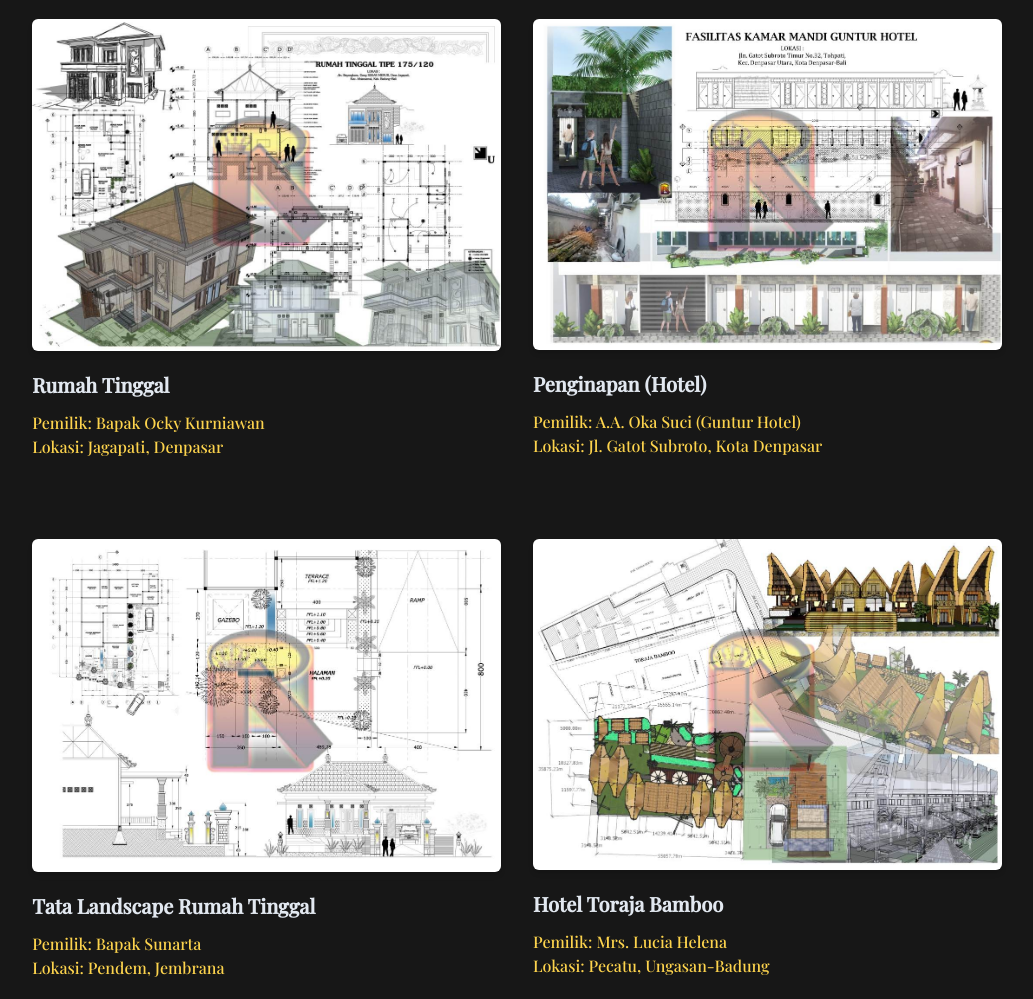
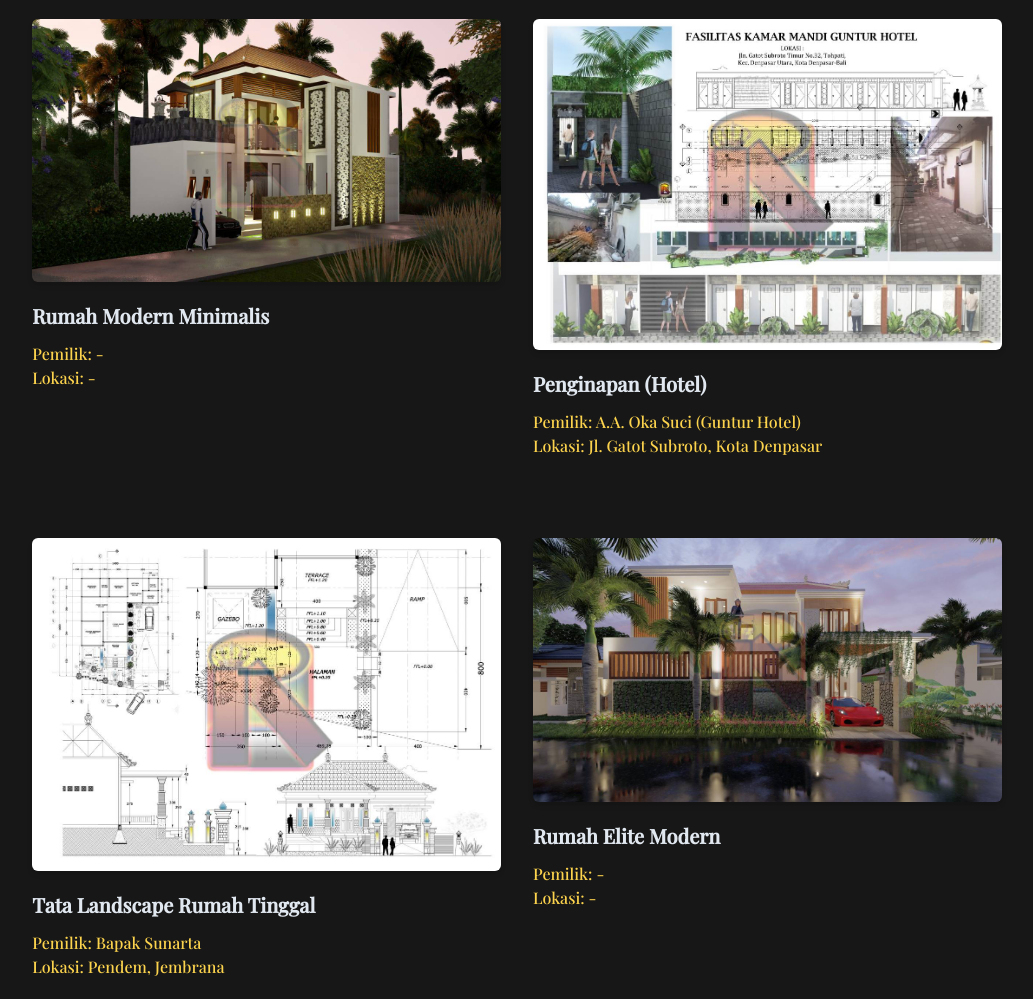
Before and after one commit to gre-w/apada_bali, a website: page index.html in a window 1280 px wide. Shown: the part 1312-2311 px from the top of the page, without its empty margins (123-1156 px from the left). Drawn offline with nearby package versions, Linux system fonts and the light colour scheme.

Commit message:
update foto portofolio

```diff
--- a/index.html
+++ b/index.html
@@ -89,11 +89,11 @@
 
         <div class="mb-12 p-4 md:w-1/2">
             <div class="rounded-md shadow-md overflow-hidden">
-                <img src="./assets/port-img/ASB port/1.jpg" alt="Port1" width="w-full"/>
+                <img src="./assets/port-img/ASB port/29.jpg" alt="Port1" width="w-full"/>
             </div>
-            <h3 class="font-bold text-xl text-slate-200 mt-5 mb-3">Rumah Tinggal</h3>
-            <p class="font-medium text-base text-amber-300">Pemilik: Bapak Ocky Kurniawan <br>
-            Lokasi: Jagapati, Denpasar</p>
+            <h3 class="font-bold text-xl text-slate-200 mt-5 mb-3">Rumah Modern Minimalis</h3>
+            <p class="font-medium text-base text-amber-300">Pemilik: -<br>
+            Lokasi: -</p>
         </div>
         <div class="mb-12 p-4 md:w-1/2">
             <div class="rounded-md shadow-md overflow-hidden">
@@ -113,11 +113,11 @@
         </div>
         <div class="mb-12 p-4 md:w-1/2">
             <div class="rounded-md shadow-md overflow-hidden">
-                <img src="./assets/port-img/ASB port/4.jpg" alt="Port4" width="w-full"/>
+                <img src="./assets/port-img/ASB port/32.jpg" alt="Port4" width="w-full"/>
             </div>
-            <h3 class="font-bold text-xl text-slate-200 mt-5 mb-3">Hotel Toraja Bamboo</h3>
-            <p class="font-medium text-base text-amber-300">Pemilik: Mrs. Lucia Helena <br>
-              Lokasi: Pecatu, Ungasan-Badung</p>
+            <h3 class="font-bold text-xl text-slate-200 mt-5 mb-3">Rumah Elite Modern</h3>
+            <p class="font-medium text-base text-amber-300">Pemilik: -<br>
+              Lokasi: -</p>
         </div>
 
         <div class="px-4 py-6 items-center">
```
